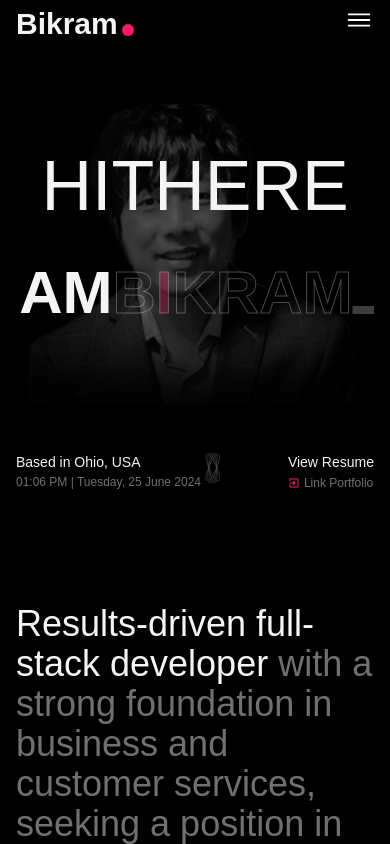
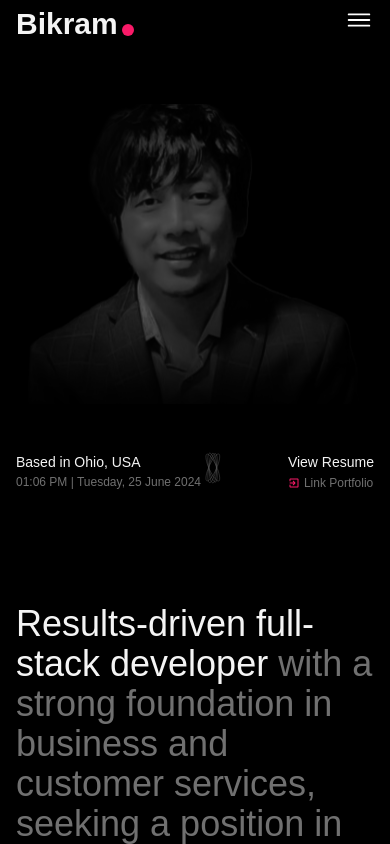
Before and after one commit to Bikramai/Bikram-Portfolio-2, a React (Vite) app: page / in a window 390 px wide. In both pictures the pointer is over the element "HITHERE". Shown: the top 844 px of the page. Built offline with nearby package versions, Linux system fonts and the light colour scheme.

Commit message:
updated to fix mobile responsive -index.css

```diff
--- a/src/index.css
+++ b/src/index.css
@@ -145,7 +145,7 @@ a {
 }
 
 .container:hover .first-text {
-  transform: translateY(-50%, -300%);
+  transform: translate(-50%, -300%);
 }
 
 .container:hover .second-text {
@@ -157,10 +157,7 @@ a {
 }
 
 .container:hover .forth-text {
-  transform: translateY(-50%, 350%);
-}
-
-@media only screen and (max-width: 768px) {
+  transform: translate(-50%, 350%);
 }
 
 .flex-animation {
@@ -187,10 +184,10 @@ a {
   .third-text {
     right: 0%;
   }
+
   .flex-animation:hover .first-div {
     transform: translateX(70px);
   }
-
   .flex-animation:hover .second-div {
     transform: translateX(-20px);
   }
```
